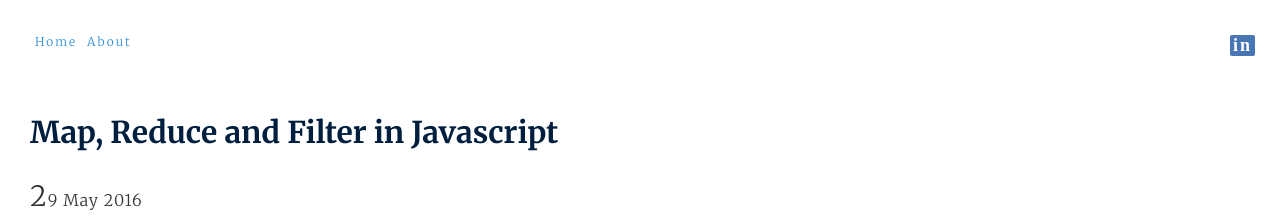
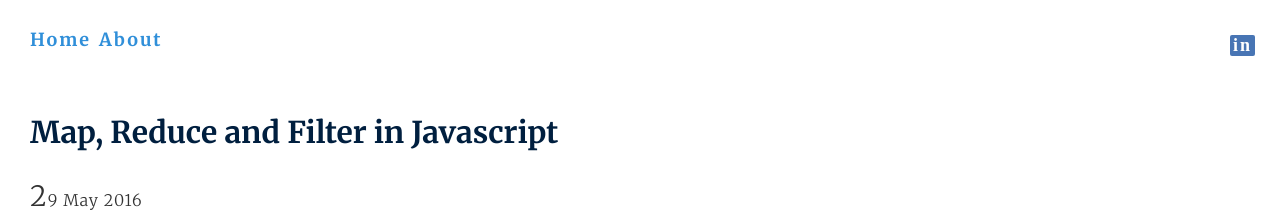
Before and after one commit to srirangamv/srirangamv.github.io, a Jekyll site: the page built from index.html, in a window 1280 px wide. Shown: the top 221 px of the page. Built offline with Jekyll 4.4.1, drawn with Linux system fonts in a browser that asks for light colours; nearby versions of some CDN libraries; library files that are not in the unit come from our copies; the list of posts is cut into pages by our own code.

Commit message:
corrected css for top menu.

```diff
--- a/_layouts/default.html
+++ b/_layouts/default.html
@@ -9,7 +9,7 @@
 </head>
 <body>
     <div class="hs-top">
-      <a class="right linkedin" href="#">in</a>
+      <a class="right linkedin" href="https://in.linkedin.com/in/vikramsrirangam" target="_blank">in</a>
       <a class="top-link left" href="/">Home</a>
       <a class="top-link left" href="/about">About</a>
     </div>
--- a/css/style.css
+++ b/css/style.css
@@ -139,9 +139,14 @@
    border-radius: 2px;
    margin:5px;
 }
+   .linkedin:hover{
+      color: #308fd9;
+   }
 
 .top-link{
-   margin:5px;
+   margin-right: 8px;
+   font-weight: bold;
+   font-size: 150%;
  }
 
 .left{
```
